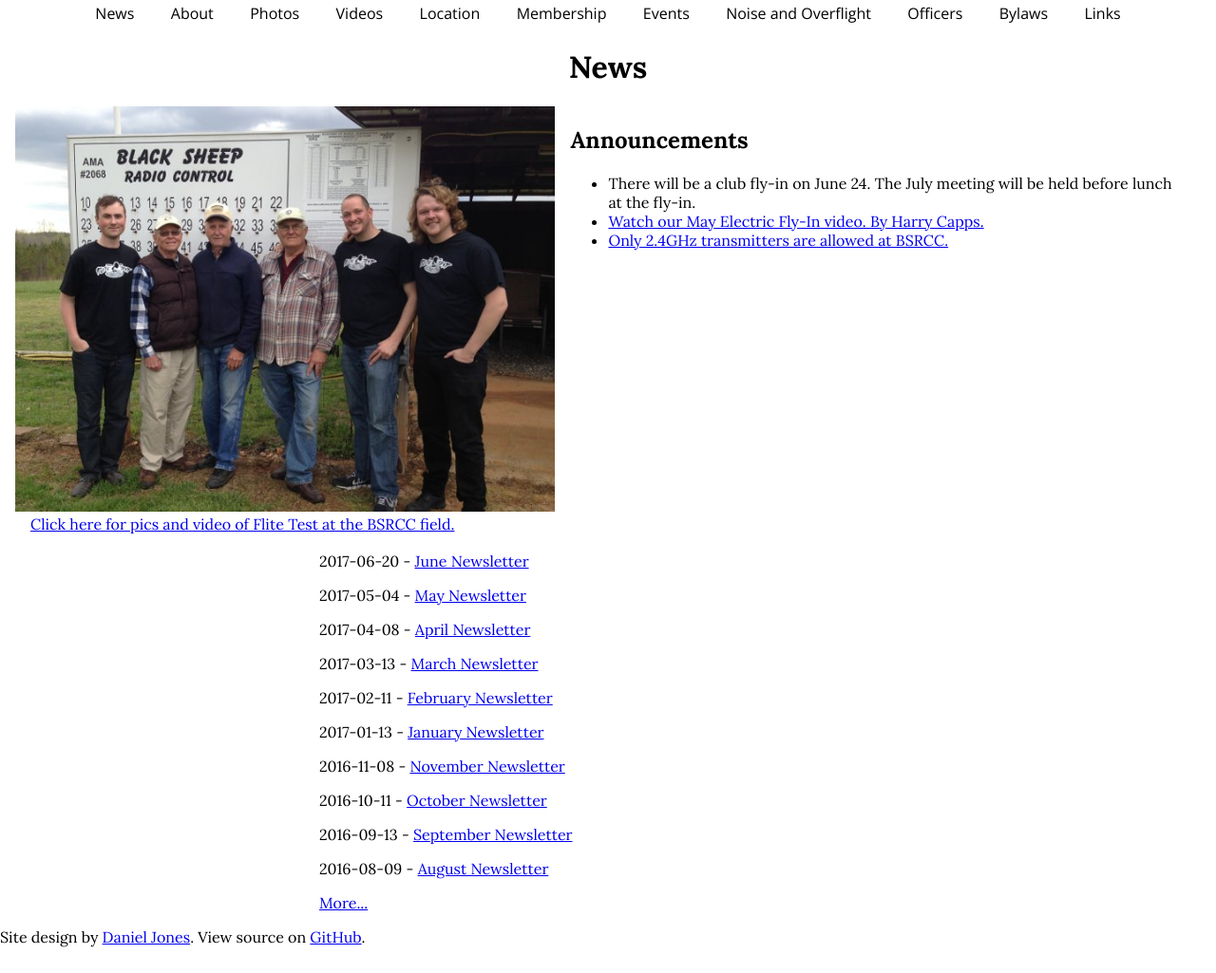
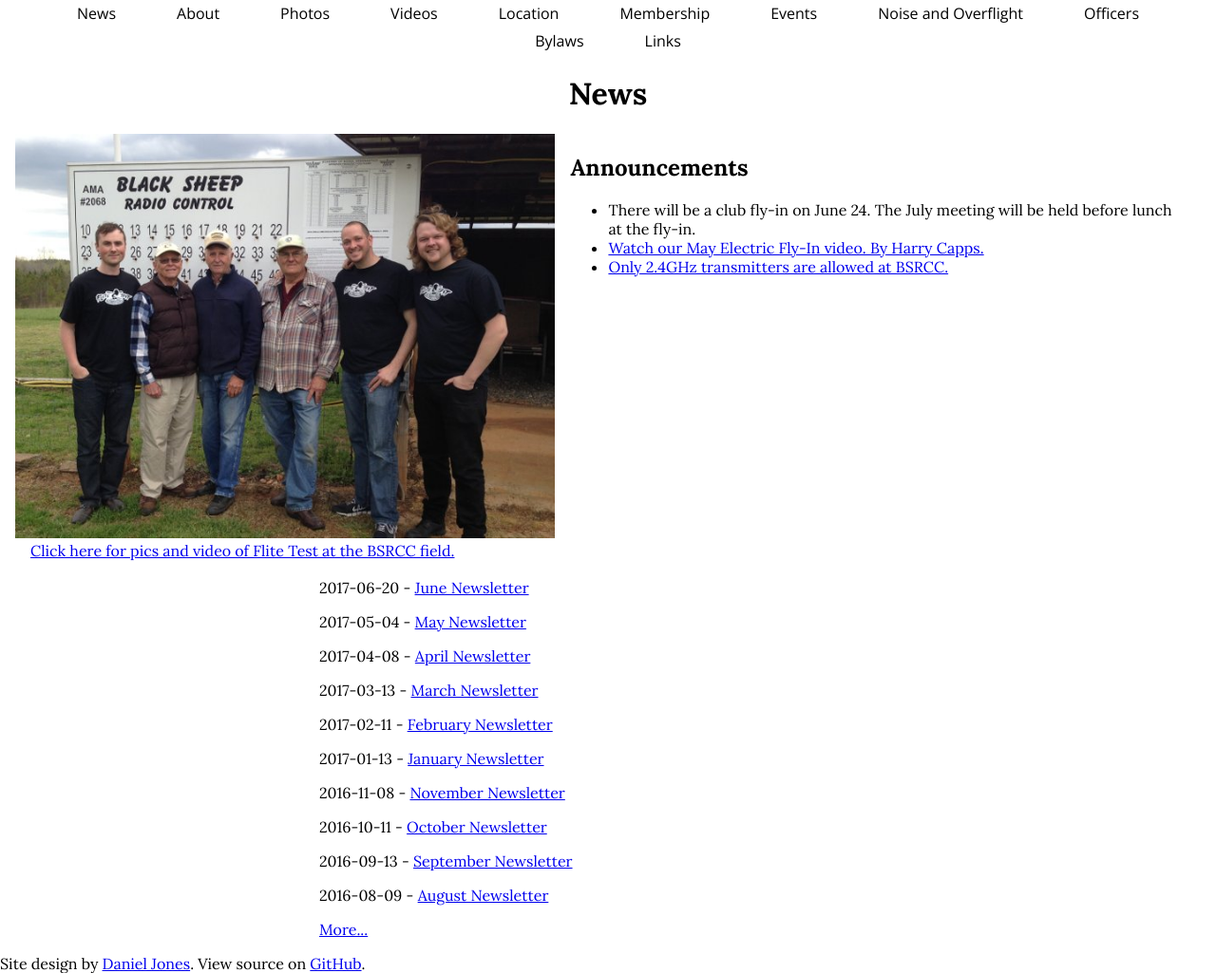
Before and after one commit to tortxof/blacksheeprcclub-www, a Jekyll site: the page built from index.html, in a window 1280 px wide. Shown: the part 192-1217 px from the top of the page at 95% size. Built offline with Jekyll 4.4.1, drawn with Linux system fonts in a browser that asks for light colours; nearby versions of some CDN libraries; before the commit the page ends 1189 px from its top, so only the background shows below that.

Commit message:
Change nav style

```diff
--- a/_sass/_nav.sass
+++ b/_sass/_nav.sass
@@ -13,9 +13,9 @@
     margin: 0
     list-style-type: none
   li
-    background-color: black
+    background-color: #222
     margin: 1px
-    padding: .2em
+    padding: .2em 1em
   a
     font-family: 'Open Sans', sans-serif
     display: block
```
